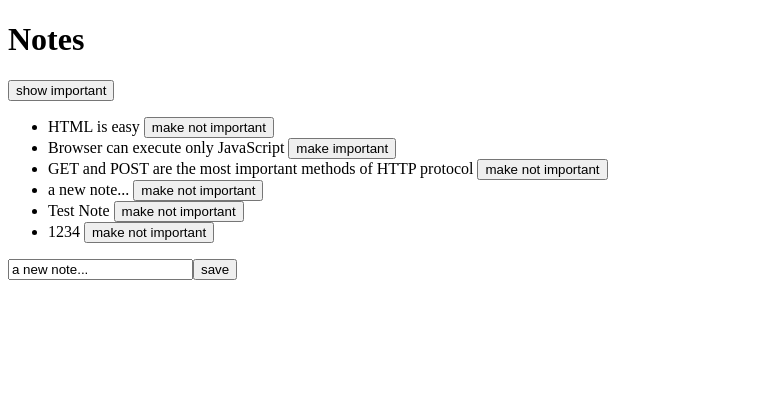
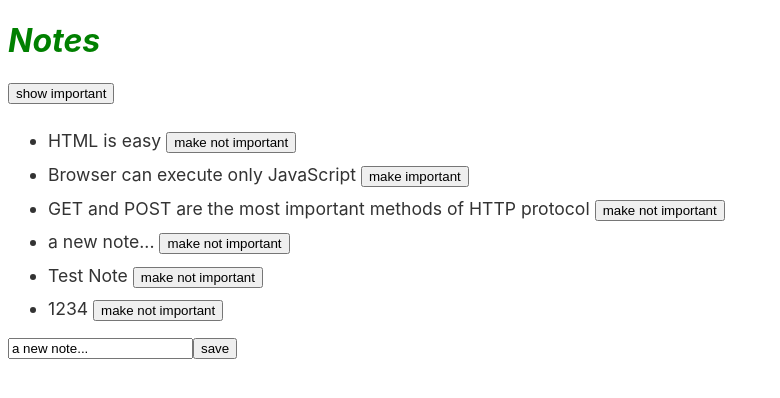
Before and after one commit to staeff/fullstackopen-notes, a React (Create React App) app: page / in a window 1280 px wide. Shown: the top 398 px of the page, without its empty margins (0-780 px from the left). Built offline with nearby package versions, Linux system fonts and the light colour scheme; data requests are answered from the project's data file.

Commit message:
Add some CSS

```diff
--- a/src/components/Note.js
+++ b/src/components/Note.js
@@ -4,7 +4,7 @@ const Note = ({note, toggleImportance}) => {
   const label = note.important ? 'make not important' : 'make important'
 
   return (
-    <li>
+    <li className='note'>
       {note.content}&nbsp;
       <button onClick={toggleImportance}> {label} </button>
     </li>
--- a/src/index.css
+++ b/src/index.css
@@ -1,5 +1,4 @@
 body {
-  margin: 0;
   font-family: -apple-system, BlinkMacSystemFont, 'Segoe UI', 'Roboto', 'Oxygen',
     'Ubuntu', 'Cantarell', 'Fira Sans', 'Droid Sans', 'Helvetica Neue',
     sans-serif;
@@ -11,3 +10,14 @@ code {
   font-family: source-code-pro, Menlo, Monaco, Consolas, 'Courier New',
     monospace;
 }
+
+h1 {
+  color: green;
+  font-style: italic;
+}
+
+li.note {
+  color: #333;
+  font-size: 1.1em;
+  padding-top: 0.6em;
+}
--- a/src/index.js
+++ b/src/index.js
@@ -2,5 +2,6 @@ import React from 'react';
 import ReactDOM from 'react-dom';
 
 import App from './App';
+import './index.css'
 
 ReactDOM.render(<App />, document.getElementById('root'))
```
